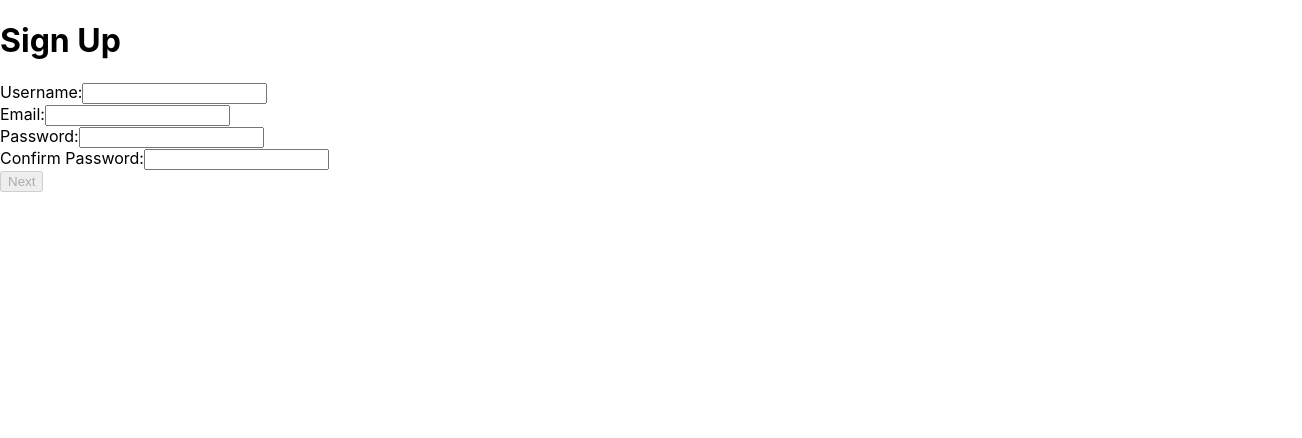
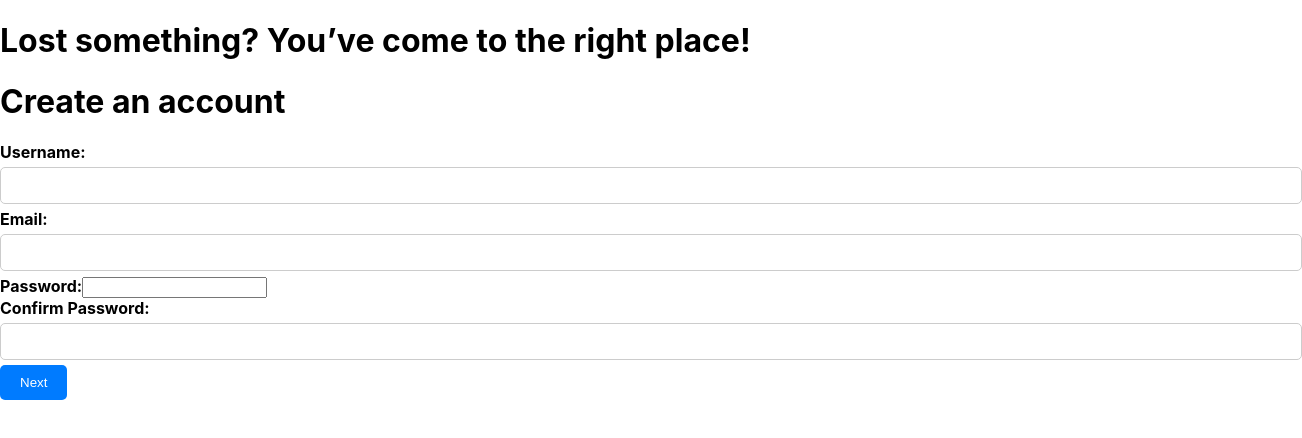
Before and after one commit to notna4/lost-and-found, a React (Create React App) app: page /signup in a window 1280 px wide. Shown: the top 438 px of the page, 1302 px wide, since content can reach past the window. Built offline with nearby package versions, Linux system fonts and the light colour scheme.

Commit message:
init signup style

```diff
--- a/src/App.tsx
+++ b/src/App.tsx
@@ -4,7 +4,7 @@ import './App.css';
 import { BrowserRouter as Router, Route, Routes } from 'react-router-dom';
 import { PageRoutes } from './routes/routes';
 
-import SignUpPage from './pages/register-pages/signup';
+import SignUpPage from './pages/register-pages/SignUpPage';
 // Import the functions you need from the SDKs you need
 import { initializeApp } from "firebase/app";
 import MakeDecisionPage from './pages/MakeDecision';
@@ -25,8 +25,8 @@ const app = initializeApp(firebaseConfig);
 function App() {
   return (
     <Router>
-        <Routes><Route path={PageRoutes.Signup} Component={SignUpPage} /></Routes>
-        <Routes><Route path={PageRoutes.MakeDecision} Component={MakeDecisionPage} /></Routes>
+      <Routes><Route path={PageRoutes.Signup} Component={SignUpPage} /></Routes>
+      <Routes><Route path={PageRoutes.MakeDecision} Component={MakeDecisionPage} /></Routes>
     </Router>
   );
 }
--- a/src/pages/register-pages/signup.tsx
+++ b/src/pages/register-pages/SignUpPage.tsx
@@ -1,7 +1,7 @@
 import React, { useState } from 'react';
 import { getAuth, createUserWithEmailAndPassword, updateProfile } from "firebase/auth";
 import { useNavigate } from 'react-router-dom';
-
+import '../../styles.css';
 
 const SignUpPage: React.FC = () => {
   const auth = getAuth();
@@ -35,7 +35,6 @@ const SignUpPage: React.FC = () => {
         .then((userCredential) => {
             const user = userCredential.user;
 
-            // Update the user's username
             updateProfile(user, {
                 displayName: formData.username,
             })
@@ -70,11 +69,14 @@ const SignUpPage: React.FC = () => {
 
   return (
     <div>
-      <h1>Sign Up</h1>
+      <h1>Lost something?
+          You’ve come to the right place!</h1>
+      <h1>Create an account</h1>
       <form>
         <div>
-          <label>Username:</label>
+          <label className='label'>Username:</label>
           <input
+            className="input-field"
             type="text"
             name="username"
             value={formData.username}
@@ -82,8 +84,9 @@ const SignUpPage: React.FC = () => {
           />
         </div>
         <div>
-          <label>Email:</label>
+          <label className='label'>Email:</label>
           <input
+            className="input-field"
             type="email"
             name="email"
             value={formData.email}
@@ -91,8 +94,9 @@ const SignUpPage: React.FC = () => {
           />
         </div>
         <div>
-          <label>Password:</label>
+          <label className="label">Password:</label>
           <input
+            input-field="input-field"
             type="password"
             name="password"
             value={formData.password}
@@ -100,8 +104,9 @@ const SignUpPage: React.FC = () => {
           />
         </div>
         <div>
-          <label>Confirm Password:</label>
+          <label className="label">Confirm Password:</label>
           <input
+            className="input-field"
             type="password"
             name="confirmPassword"
             value={formData.confirmPassword}
@@ -109,7 +114,7 @@ const SignUpPage: React.FC = () => {
           />
         </div>
       </form>
-      <button onClick={handleSubmit} disabled={!isFormValid}>
+      <button className="button" onClick={handleSubmit} disabled={!isFormValid}>
         Next
       </button>
     </div>
--- /dev/null
+++ b/src/styles.css
@@ -0,0 +1,30 @@
+.form-container {
+  max-width: 400px;
+  margin: 0 auto;
+  padding: 20px;
+  border: 1px solid #ccc;
+  border-radius: 5px;
+  background-color: #f9f9f9;
+  box-shadow: 0 0 5px rgba(0, 0, 0, 0.2);
+}
+
+.input-field {
+  width: 100%;
+  padding: 10px;
+  margin: 5px 0;
+  border-radius: 5px;
+  border: 1px solid #ccc;
+}
+
+.label {
+  font-weight: bold;
+}
+
+.button {
+  background-color: #007bff;
+  color: #fff;
+  padding: 10px 20px;
+  border-radius: 5px;
+  border: none;
+  cursor: pointer;
+}
```
